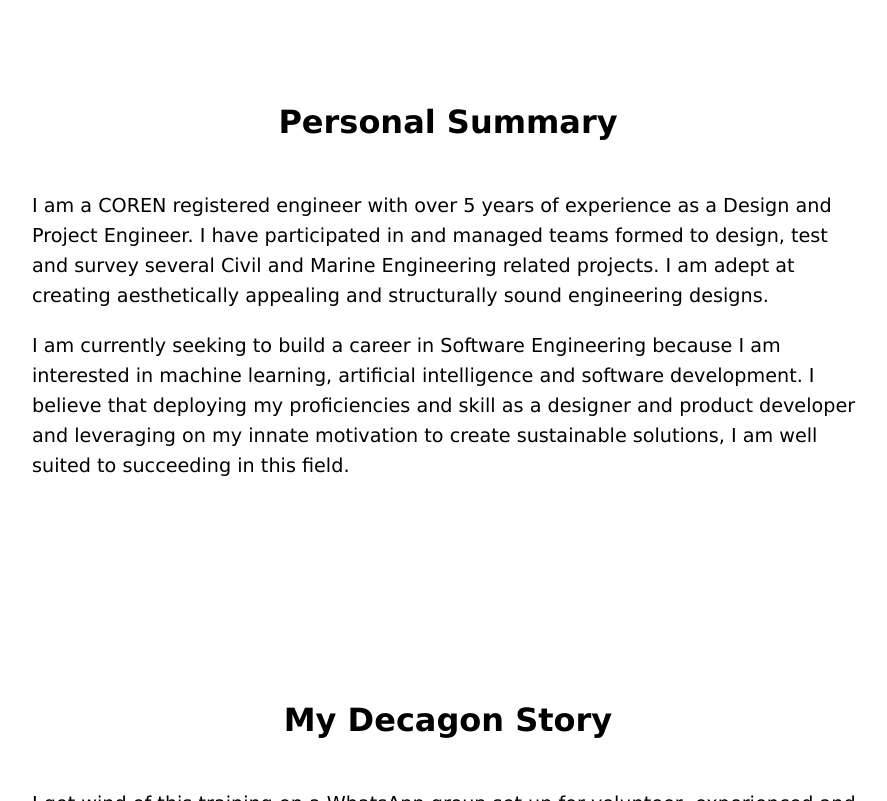
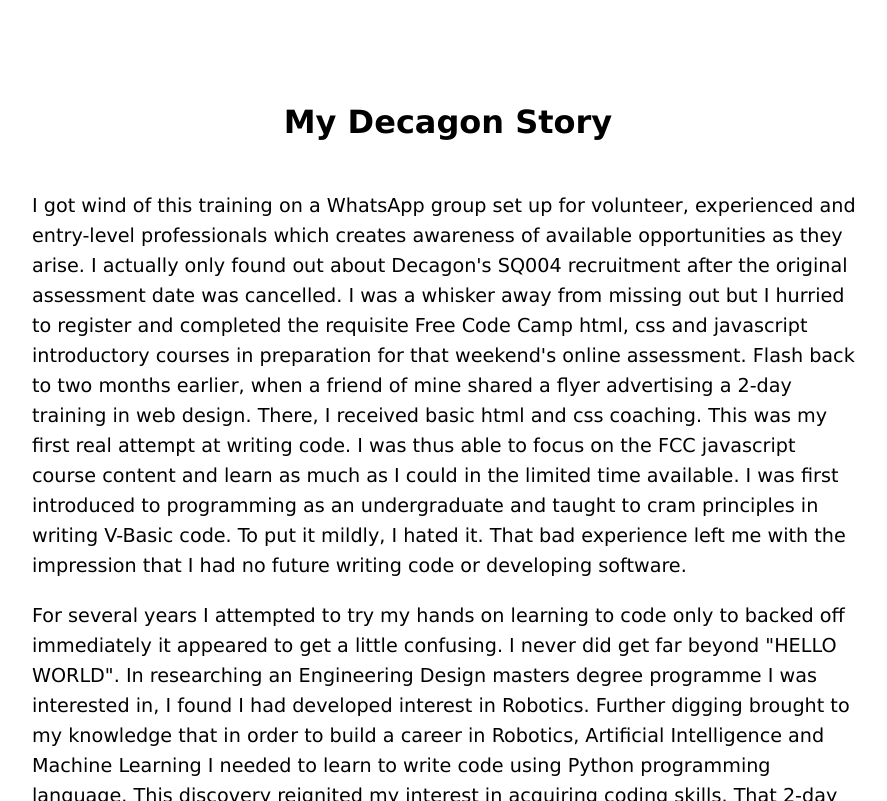
Before and after one commit to engineer-kufre/Portfolio-2.0, a plain HTML site: page index.html in a window 1280 px wide. Shown: the part 797-1598 px from the top of the page, without its empty margins (192-1079 px from the left). Drawn offline with Linux system fonts and the light colour scheme.

Commit message:
took summary out of index

```diff
--- a/index.html
+++ b/index.html
@@ -26,15 +26,6 @@
 			<p>Hola! Bienvenido! My name is Kufreabasi. A design engineer and now an aspiring world-class software developer based in Lagos, Nigeria.</p>
 		</div>
 	</header>
-	<section class='summary'>
-		<h2>Personal Summary</h2>
-		<p>
-			I am a COREN registered engineer with over 5 years of experience as a Design and Project Engineer. I have participated in and managed teams formed to design, test and survey several Civil and Marine Engineering related projects. I am adept at creating aesthetically appealing and structurally sound engineering designs.
-		</p>
-		<p>
-			I am currently seeking to build a career in Software Engineering because I am interested in machine learning, artificial intelligence and software development. I believe that deploying my proficiencies and skill as a designer and product developer and leveraging on my innate motivation to create sustainable solutions, I am well suited to succeeding in this field.
-		</p>
-	</section>
 	<section>
 		<h2>My Decagon Story</h2>
 		<p>
```
